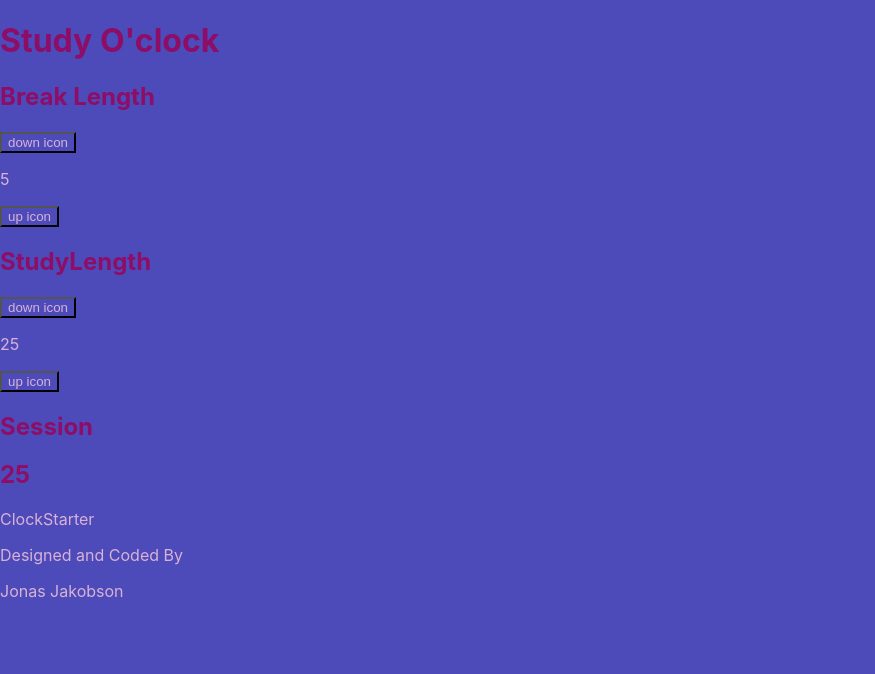
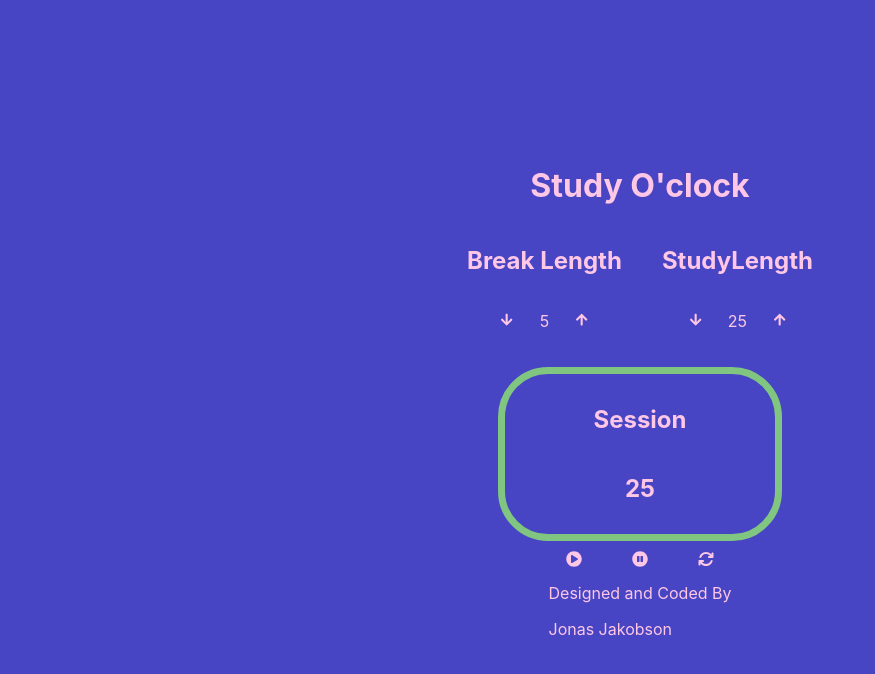
Before and after one commit to jonsjak/Study-clock, a React (Create React App) app: page / in a window 1280 px wide. Shown: the top 674 px of the page, without its empty margins (0-875 px from the left). Built offline with nearby package versions, Linux system fonts and the light colour scheme.

Commit message:
started on styled components

```diff
--- a/package.json
+++ b/package.json
@@ -9,9 +9,11 @@
     "@testing-library/user-event": "^13.5.0",
     "react": "^18.2.0",
     "react-dom": "^18.2.0",
+    "react-icons": "^5.0.1",
     "react-redux": "^9.1.0",
     "react-scripts": "5.0.1",
     "sass": "^1.70.0",
+    "styled-components": "^6.1.8",
     "web-vitals": "^2.1.4"
   },
   "scripts": {
--- a/src/App.js
+++ b/src/App.js
@@ -1,5 +1,6 @@
 import { Provider } from 'react-redux';
 import './styles/App.css';
+import styled from 'styled-components';
 import { BreakLength } from './components/BreakLength';
 import { ClockStarter } from './components/ClockStarter';
 import { Credits } from './components/Credits';
@@ -7,20 +8,32 @@ import { Session } from './components/Session';
 import { StudyLength } from './components/StudyLength';
 import { store } from './state/store';
 
-
-function App() {
+const AppContainer = styled.div`
+  display: flex;
+  flex-direction: column;
+  height: 100vh;
+  justify-content: center;
+  align-items: center;
+`
+const BreakAndStudyContainer = styled.div`
+  display: flex;
+  align-items: center;
+  justify-content: space-between;
+  gap: 40px;
+`
+const App = () => {
   return (
     <Provider store={store}>
-      <div className="App">
+      <AppContainer>
         <h1>Study O'clock</h1>
-        <div>
+        <BreakAndStudyContainer>
           <BreakLength />
           <StudyLength />
-          <Session />
-          <ClockStarter />
-          <Credits />
-        </div>
-      </div>
+        </BreakAndStudyContainer>
+        <Session />
+        <ClockStarter />
+        <Credits />
+      </AppContainer>
     </ Provider>
   );
 }
--- a/src/components/BreakLength.jsx
+++ b/src/components/BreakLength.jsx
@@ -1,22 +1,26 @@
 import { useDispatch, useSelector } from "react-redux";
 import { increaseBreak, decreaseBreak } from "../state/reducers/breakSlice";
-
+import { FaArrowUp, FaArrowDown } from 'react-icons/fa';
+import { LengthContainer } from "./LengthContainer";
+import { TimerSpan } from "./TimerSpan";
+import { StyledButton } from "./StyledButton";
 
 export const BreakLength = () => {
   const dispatch = useDispatch();
   const breakDuration = useSelector(state => state.break.duration)
-  // insert button icons
-  const downIcon = "down icon";
-  const upIcon = "up icon";
 
   return (
-    <>
+    <LengthContainer>
       <h2>Break Length</h2>
-      <span>
-        <button onClick={() => dispatch(decreaseBreak())}>{downIcon}</button>
+      <TimerSpan>
+        <StyledButton onClick={() => dispatch(decreaseBreak())}>
+          <FaArrowDown/>
+        </StyledButton>
         <p>{breakDuration}</p>
-        <button onClick={() => dispatch(increaseBreak())}>{upIcon}</button>
-      </span>
-    </>
+        <StyledButton onClick={() => dispatch(increaseBreak())}>
+          <FaArrowUp />
+        </StyledButton>
+      </TimerSpan>
+    </LengthContainer>
   )
 }
--- a/src/components/ClockStarter.jsx
+++ b/src/components/ClockStarter.jsx
@@ -1,7 +1,23 @@
-import React from 'react'
+import React from 'react';
+import { FaPlayCircle, FaPauseCircle } from "react-icons/fa";
+import { FaArrowsRotate } from "react-icons/fa6";
 
 export const ClockStarter = () => {
+  const startClock = () => {
+    console.log('started!')
+  }
+  const pauseClock = () => {
+    console.log('paused!')
+  }
+  const resetClock = () => {
+    console.log('paused!')
+  }
+
   return (
-    <div>ClockStarter</div>
+    <div style={{ display: 'flex', gap: '50px' }}>
+      <FaPlayCircle onClick={startClock()} />
+      <FaPauseCircle onClick={pauseClock()} />
+      <FaArrowsRotate onClick={resetClock()}/>
+    </div>
   )
 }
--- /dev/null
+++ b/src/components/LengthContainer.js
@@ -0,0 +1,6 @@
+import styled from "styled-components"
+
+export const LengthContainer = styled.div`
+  display: flex;
+  flex-direction: column;
+`
--- a/src/components/Session.jsx
+++ b/src/components/Session.jsx
@@ -1,14 +1,16 @@
 import React from 'react'
 import { useSelector } from 'react-redux'
+import { SessionContainer } from './SessionContainer'
 
 export const Session = () => {
   //replace with time from redux state
   const sessionTime = useSelector(state => state.study.duration)
 
+
   return (
-    <div>
+    <SessionContainer>
         <h2>Session</h2>
         <h2>{sessionTime}</h2>
-    </div>
+    </SessionContainer>
   )
 }
--- /dev/null
+++ b/src/components/SessionContainer.js
@@ -0,0 +1,13 @@
+import styled from "styled-components";
+
+export const SessionContainer = styled.div`
+  border: 7px solid rgb(129, 198, 128);
+  margin: 20px auto 10px auto;
+  width: 270px;
+  height: 160px;
+  border-radius: 50px;
+  display: flex;
+  flex-direction: column;
+  justify-content: center;
+  align-items: center;
+`
--- a/src/components/StudyLength.jsx
+++ b/src/components/StudyLength.jsx
@@ -1,22 +1,27 @@
+import React from 'react';
 import { useDispatch, useSelector } from "react-redux";
 import { decreaseStudy, increaseStudy } from "../state/reducers/studySlice";
+import { FaArrowUp, FaArrowDown } from 'react-icons/fa';
+import { LengthContainer } from './LengthContainer';
+import { TimerSpan } from './TimerSpan';
+import { StyledButton } from './StyledButton';
 
 export const StudyLength = () => {
-  //default study length
   const dispatch = useDispatch();
   const studyDuration = useSelector(state => state.study.duration);
-  // insert button icons
-  const downIcon = "down icon";
-  const upIcon = "up icon";
 
   return (
-    <>
+    <LengthContainer>
       <h2>StudyLength</h2>
-      <span>
-        <button onClick={() => dispatch(decreaseStudy())}>{downIcon}</button>
+      <TimerSpan>
+        <StyledButton onClick={() => dispatch(decreaseStudy())}>
+          <FaArrowDown />
+        </StyledButton>
         <p>{studyDuration}</p>
-        <button onClick={() => dispatch(increaseStudy())}>{upIcon}</button>
-      </span>
-    </>
+        <StyledButton onClick={() => dispatch(increaseStudy())}>
+          <FaArrowUp />
+        </StyledButton>
+      </TimerSpan>
+    </LengthContainer>
   )
 }
--- /dev/null
+++ b/src/components/StyledButton.js
@@ -0,0 +1,9 @@
+import styled from "styled-components";
+
+export const StyledButton = styled.button`
+  background: none;
+  outline: none;
+  border: none;
+  color: white;
+  cursor: pointer;
+`
--- /dev/null
+++ b/src/components/TimerSpan.js
@@ -0,0 +1,8 @@
+import styled from "styled-components";
+
+export const TimerSpan = styled.div`
+  display: flex;
+  justify-content: center;
+  align-items: center;
+  gap: 20px;
+`
--- a/src/styles/App.css
+++ b/src/styles/App.css
@@ -1,10 +1,6 @@
 * {
-  background-color: rgb(77, 75, 185);
-  color: rgb(216, 178, 214);
-}
-
-h1, h2, h3 {
-  color: rgb(142, 13, 103);
+  background-color: rgb(71, 69, 196);
+  color: rgb(254, 199, 230);
 }
 
 /*# sourceMappingURL=App.css.map */
--- a/src/styles/App.scss
+++ b/src/styles/App.scss
@@ -1,12 +1,8 @@
-$primary-color: rgb(77, 75, 185);
-$secondary-color: rgb(216, 178, 214);
-$tertiary-color: rgb(142, 13, 103);
+$primary-color: rgb(71, 69, 196);
+$secondary-color: rgb(254, 199, 230);
+$tertiary-color: rgb(228, 201, 220);
 
 * {
   background-color: $primary-color;
   color: $secondary-color;
 }
-
-h1, h2, h3 {
-  color: $tertiary-color
-}
```
Also changed, not shown: 2 other files (tests, documents, lock files or other folders).
